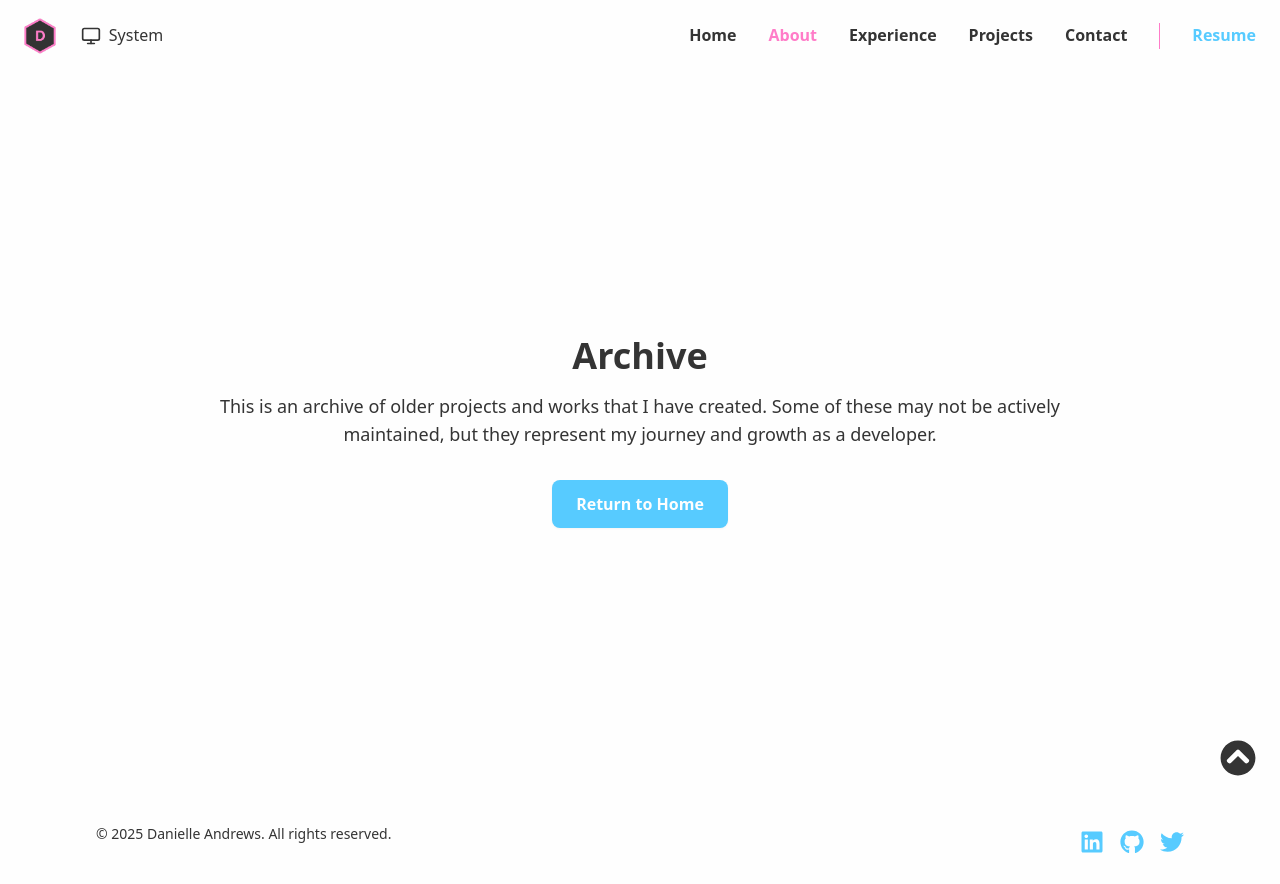
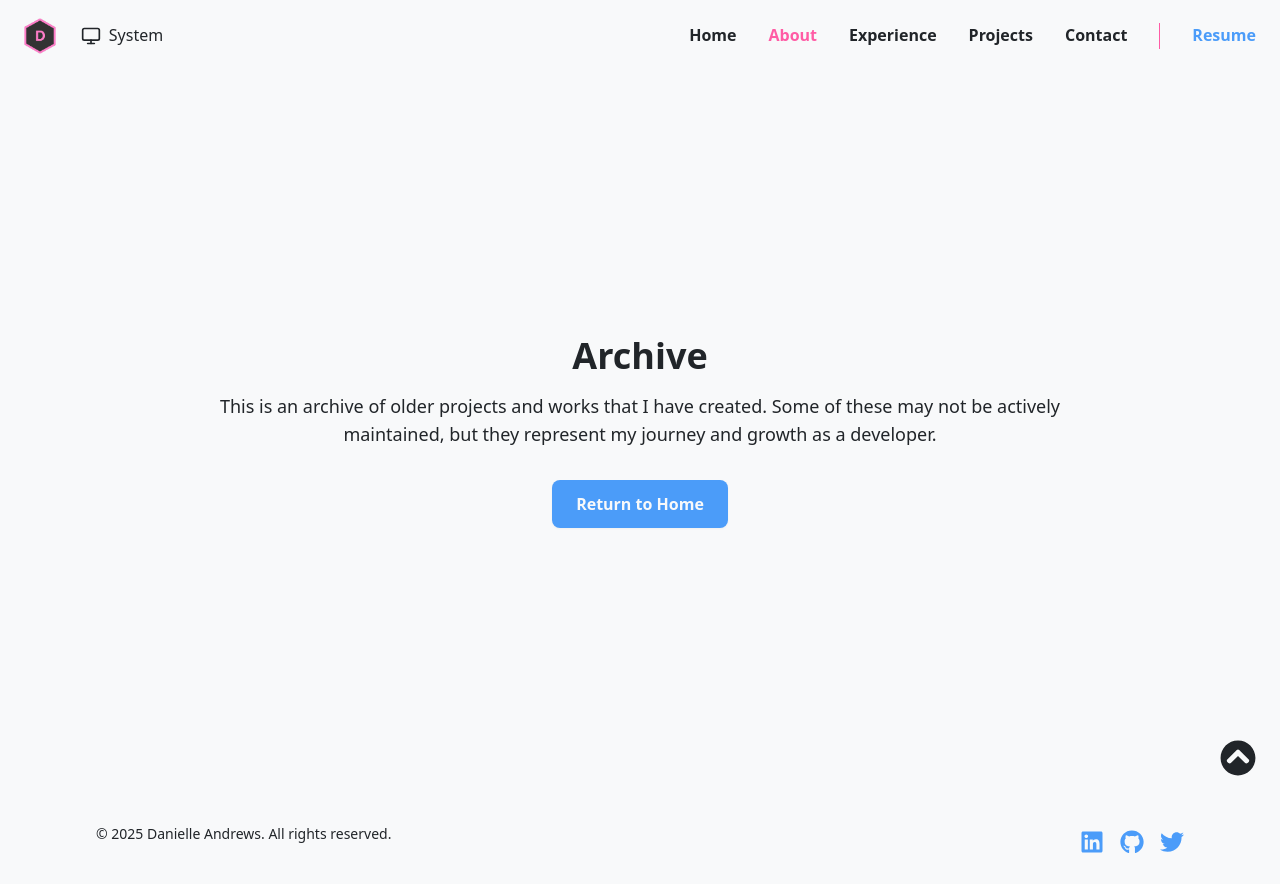
Before and after one commit to DrAcula27/portfolio, a Next.js app: page /archive in a window 1280 px wide. Built offline with nearby package versions, Linux system fonts and the light colour scheme.

Commit message:
style(issue-2): update theme colors

```diff
--- a/app/globals.css
+++ b/app/globals.css
@@ -2,65 +2,65 @@
 
 @theme {
   /* custom colors  */
-  --color-accent-dark: #9d7cff;
-  --color-accent-light: #ff8b5a;
+  --color-accent-dark: #a24ccd;
+  --color-accent-light: #d099e3;
 
   /* custom color scales */
-  --color-neutral-50: #f9f9f9;
-  --color-neutral-100: #e6e6e6;
-  --color-neutral-200: #d1d1d1;
-  --color-neutral-300: #999999;
-  --color-neutral-400: #777777;
-  --color-neutral-500: #555555;
-  --color-neutral-600: #444444;
-  --color-neutral-700: #333333;
-  --color-neutral-800: #222222;
-  --color-neutral-900: #111111;
+  --color-neutral-50: #f8f9fa;
+  --color-neutral-100: #e9ecef;
+  --color-neutral-200: #dee2e6;
+  --color-neutral-300: #ced4da;
+  --color-neutral-400: #adb5bd;
+  --color-neutral-500: #6c757d;
+  --color-neutral-600: #495057;
+  --color-neutral-700: #343a40;
+  --color-neutral-800: #212529;
+  --color-neutral-900: #070605;
 
-  --color-primary-50: #e6f9ff;
-  --color-primary-100: #b3ecff;
-  --color-primary-200: #80dfff;
-  --color-primary-300: #4dd2ff;
-  --color-primary-400: #1ac5ff;
-  --color-primary-500: #57cbff;
-  --color-primary-600: #0099cc;
-  --color-primary-700: #007399;
-  --color-primary-800: #004d66;
-  --color-primary-900: #002633;
+  --color-primary-50: #e8f3fe;
+  --color-primary-100: #cce4fd;
+  --color-primary-200: #a4cefc;
+  --color-primary-300: #77b6fb;
+  --color-primary-400: #4b9cf9;
+  --color-primary-500: #2382f7;
+  --color-primary-600: #196bde;
+  --color-primary-700: #1557c0;
+  --color-primary-800: #13459c;
+  --color-primary-900: #0f3375;
 
-  --color-secondary-50: #ffe6f5;
-  --color-secondary-100: #ffb3e6;
-  --color-secondary-200: #ff80d6;
-  --color-secondary-300: #ff4dc7;
-  --color-secondary-400: #ff1ab8;
-  --color-secondary-500: #ff7cc8;
-  --color-secondary-600: #cc0099;
-  --color-secondary-700: #990073;
-  --color-secondary-800: #66004d;
-  --color-secondary-900: #330026;
+  --color-secondary-50: #ffd0e5;
+  --color-secondary-100: #ffb9d8;
+  --color-secondary-200: #ffa2cb;
+  --color-secondary-300: #ff8bbf;
+  --color-secondary-400: #ff74b2;
+  --color-secondary-500: #ff5ca5;
+  --color-secondary-600: #ff4598;
+  --color-secondary-700: #ff2e8c;
+  --color-secondary-800: #ff177f;
+  --color-secondary-900: #ff0072;
 }
 
 @layer base {
   :root {
-    --background: #fefefe;
-    --foreground: #343434;
-    --muted: #cccccc;
-    --muted-foreground: #777777;
-    --popover: #fefefe;
-    --popover-foreground: #333333;
-    --card: #fefefe;
-    --card-foreground: #333333;
-    --border: #d1d1d1;
-    --input: #d1d1d1;
-    --primary: #57cbff;
-    --primary-foreground: #fefefe;
-    --secondary: #ff7cc8;
-    --secondary-foreground: #fefefe;
+    --background: var(--color-neutral-50);
+    --foreground: var(--color-neutral-800);
+    --muted: var(--color-neutral-300);
+    --muted-foreground: var(--color-neutral-700);
+    --popover: var(--color-neutral-100);
+    --popover-foreground: var(--color-neutral-600);
+    --card: var(--color-neutral-100);
+    --card-foreground: var(--color-neutral-600);
+    --border: var(--color-neutral-500);
+    --input: var(--color-neutral-500);
+    --primary: var(--color-primary-400);
+    --primary-foreground: var(--color-neutral-50);
+    --secondary: var(--color-secondary-500);
+    --secondary-foreground: var(--color-neutral-50);
     --accent: var(--color-accent-light);
-    --accent-foreground: #333333;
-    --destructive: #ef4444;
-    --destructive-foreground: #fefefe;
-    --ring: #57cbff;
+    --accent-foreground: var(--color-neutral-500);
+    --destructive: var(--color-secondary-900);
+    --destructive-foreground: var(--color-secondary-50);
+    --ring: var(--color-primary-400);
     --radius: 0.5rem;
 
     /* shadows */
@@ -76,25 +76,25 @@
 
   /* dark mode when explicitly set */
   [data-theme='dark'] {
-    --background: #1a1a1a;
-    --foreground: #f9f9f9;
-    --muted: #2a2a2a;
-    --muted-foreground: #d1d1d1;
-    --popover: #333333;
-    --popover-foreground: #f9f9f9;
-    --card: #2a2a2a;
-    --card-foreground: #f9f9f9;
-    --border: #555555;
-    --input: #555555;
-    --primary: #57cbff;
-    --primary-foreground: #1a1a1a;
-    --secondary: #ff7cc8;
-    --secondary-foreground: #1a1a1a;
+    --background: var(--color-neutral-800);
+    --foreground: var(--color-neutral-50);
+    --muted: var(--color-neutral-700);
+    --muted-foreground: var(--color-neutral-400);
+    --popover: var(--color-neutral-700);
+    --popover-foreground: var(--color-neutral-50);
+    --card: var(--color-neutral-800);
+    --card-foreground: var(--color-neutral-50);
+    --border: var(--color-neutral-500);
+    --input: var(--color-neutral-500);
+    --primary: var(--color-primary-400);
+    --primary-foreground: var(--color-neutral-900);
+    --secondary: var(--color-secondary-500);
+    --secondary-foreground: var(--color-neutral-900);
     --accent: var(--color-accent-dark);
-    --accent-foreground: #f9f9f9;
-    --destructive: #ef4444;
-    --destructive-foreground: #f9f9f9;
-    --ring: #57cbff;
+    --accent-foreground: var(--color-neutral-50);
+    --destructive: var(--color-secondary-900);
+    --destructive-foreground: var(--color-neutral-50);
+    --ring: var(--color-primary-400);
 
     /* darker shadows for dark mode */
     --shadow-sm: 0 1px 2px 0 rgba(0, 0, 0, 0.3);
@@ -105,49 +105,49 @@
 
   /* Light mode when explicitly set */
   [data-theme='light'] {
-    --background: #fefefe;
-    --foreground: #333333;
-    --muted: #f9f9f9;
-    --muted-foreground: #777777;
-    --popover: #fefefe;
-    --popover-foreground: #333333;
-    --card: #fefefe;
-    --card-foreground: #333333;
-    --border: #d1d1d1;
-    --input: #d1d1d1;
-    --primary: #57cbff;
-    --primary-foreground: #fefefe;
-    --secondary: #ff7cc8;
-    --secondary-foreground: #fefefe;
+    --background: var(--color-neutral-50);
+    --foreground: var(--color-neutral-800);
+    --muted: var(--color-neutral-300);
+    --muted-foreground: var(--color-neutral-700);
+    --popover: var(--color-neutral-100);
+    --popover-foreground: var(--color-neutral-600);
+    --card: var(--color-neutral-100);
+    --card-foreground: var(--color-neutral-600);
+    --border: var(--color-neutral-500);
+    --input: var(--color-neutral-500);
+    --primary: var(--color-primary-400);
+    --primary-foreground: var(--color-neutral-50);
+    --secondary: var(--color-secondary-500);
+    --secondary-foreground: var(--color-neutral-50);
     --accent: var(--color-accent-light);
-    --accent-foreground: #333333;
-    --destructive: #ef4444;
-    --destructive-foreground: #fefefe;
-    --ring: #57cbff;
+    --accent-foreground: var(--color-neutral-500);
+    --destructive: var(--color-secondary-900);
+    --destructive-foreground: var(--color-secondary-50);
+    --ring: var(--color-primary-400);
   }
 
   /* System preference dark mode (only when no explicit theme is set) */
   @media (prefers-color-scheme: dark) {
     :root:not([data-theme]) {
-      --background: #1a1a1a;
-      --foreground: #f9f9f9;
-      --muted: #2a2a2a;
-      --muted-foreground: #d1d1d1;
-      --popover: #333333;
-      --popover-foreground: #f9f9f9;
-      --card: #2a2a2a;
-      --card-foreground: #f9f9f9;
-      --border: #555555;
-      --input: #555555;
-      --primary: #57cbff;
-      --primary-foreground: #1a1a1a;
-      --secondary: #ff7cc8;
-      --secondary-foreground: #1a1a1a;
+      --background: var(--color-neutral-800);
+      --foreground: var(--color-neutral-50);
+      --muted: var(--color-neutral-700);
+      --muted-foreground: var(--color-neutral-400);
+      --popover: var(--color-neutral-700);
+      --popover-foreground: var(--color-neutral-50);
+      --card: var(--color-neutral-800);
+      --card-foreground: var(--color-neutral-50);
+      --border: var(--color-neutral-500);
+      --input: var(--color-neutral-500);
+      --primary: var(--color-primary-400);
+      --primary-foreground: var(--color-neutral-900);
+      --secondary: var(--color-secondary-500);
+      --secondary-foreground: var(--color-neutral-900);
       --accent: var(--color-accent-dark);
-      --accent-foreground: #f9f9f9;
-      --destructive: #ef4444;
-      --destructive-foreground: #f9f9f9;
-      --ring: #57cbff;
+      --accent-foreground: var(--color-neutral-50);
+      --destructive: var(--color-secondary-900);
+      --destructive-foreground: var(--color-neutral-50);
+      --ring: var(--color-primary-400);
 
       /* darker shadows for dark mode */
       --shadow-sm: 0 1px 2px 0 rgba(0, 0, 0, 0.3);
@@ -280,7 +280,7 @@
 
   /* text utilities */
   .text-gradient {
-    @apply bg-gradient-to-r from-primary-500 to-secondary-500 bg-clip-text text-transparent;
+    @apply bg-gradient-to-r from-primary-400 to-secondary-500 bg-clip-text text-transparent;
   }
 
   /* layout utilities */
--- a/components/common/Header.tsx
+++ b/components/common/Header.tsx
@@ -96,7 +96,7 @@ export default function Header() {
                 className={`transition-colors font-semibold ${
                   activeSection === item.href.slice(1)
                     ? 'text-secondary-500'
-                    : 'hover:text-primary-500 cursor-pointer text-text-primary'
+                    : 'hover:text-primary-400 cursor-pointer text-text-primary'
                 }`}
               >
                 {item.name}
@@ -137,7 +137,7 @@ export default function Header() {
                   className={`text-center border py-4 transition-colors ${
                     activeSection === item.href.slice(1)
                       ? 'text-secondary-500'
-                      : 'hover:text-primary-500 cursor-pointer'
+                      : 'hover:text-primary-400 cursor-pointer'
                   }`}
                 >
                   {item.name}
--- a/components/sections/Experience.tsx
+++ b/components/sections/Experience.tsx
@@ -166,7 +166,7 @@ export default function Experience() {
                               {exp.link && (
                                 <a
                                   href={exp.link}
-                                  className="text-primary-500 hover:text-primary-700 transition-colors"
+                                  className="text-primary-400 hover:text-primary-700 transition-colors"
                                   target="_blank"
                                   rel="noopener noreferrer"
                                 >
@@ -352,7 +352,7 @@ export default function Experience() {
                       </AnimatePresence>
 
                       {/* Card Accent */}
-                      <div className="h-2 bg-primary-500"></div>
+                      <div className="h-2 bg-primary-400"></div>
                     </div>
                   </motion.div>
                 );
--- a/components/sections/Hero.tsx
+++ b/components/sections/Hero.tsx
@@ -143,7 +143,7 @@ export default function Hero() {
                 href={href}
                 target="_blank"
                 rel="noopener noreferrer"
-                className=" hover:text-primary-500 hover:scale-125 transition-all duration-100 ease-in-out p-2"
+                className=" hover:text-primary-400 hover:scale-125 transition-all duration-100 ease-in-out p-2"
                 aria-label={label}
                 title={label}
               >
```
Also changed, not shown: components/sections/About.tsx (+12 -12 lines), components/ui/GitHubStatsWidget.tsx (+7 -7 lines).
